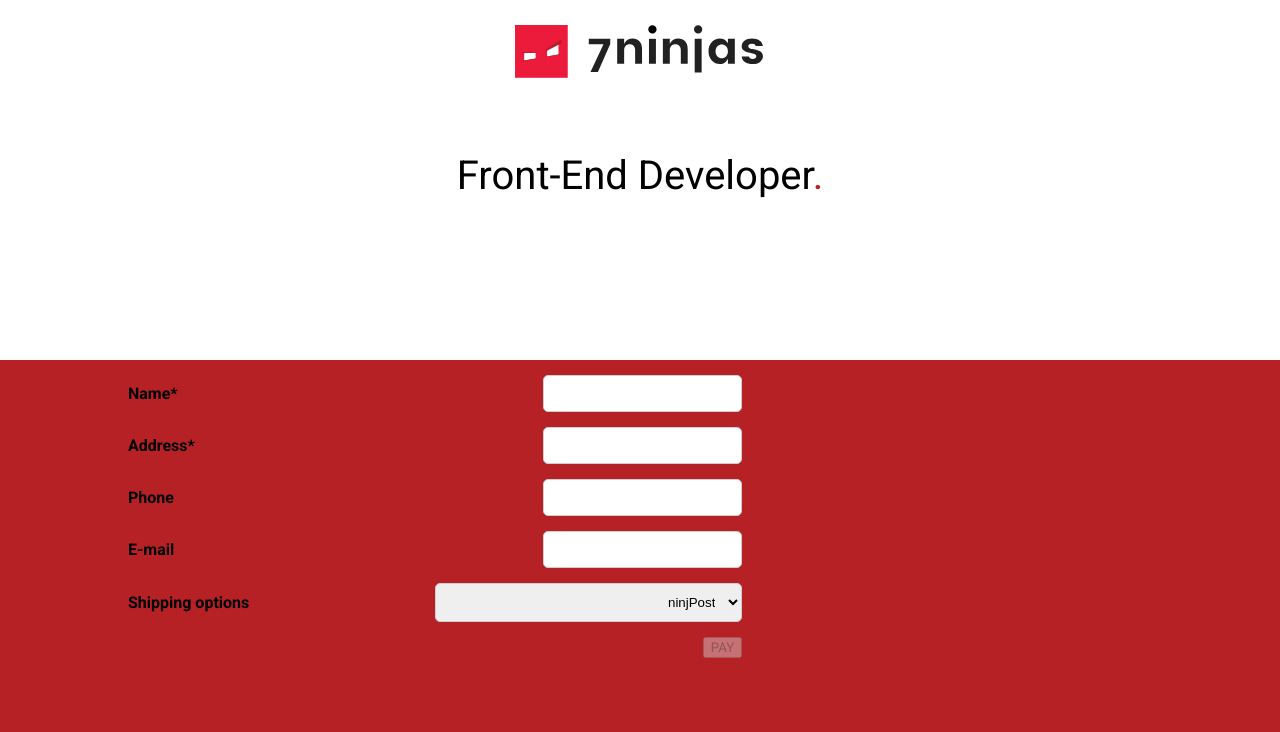
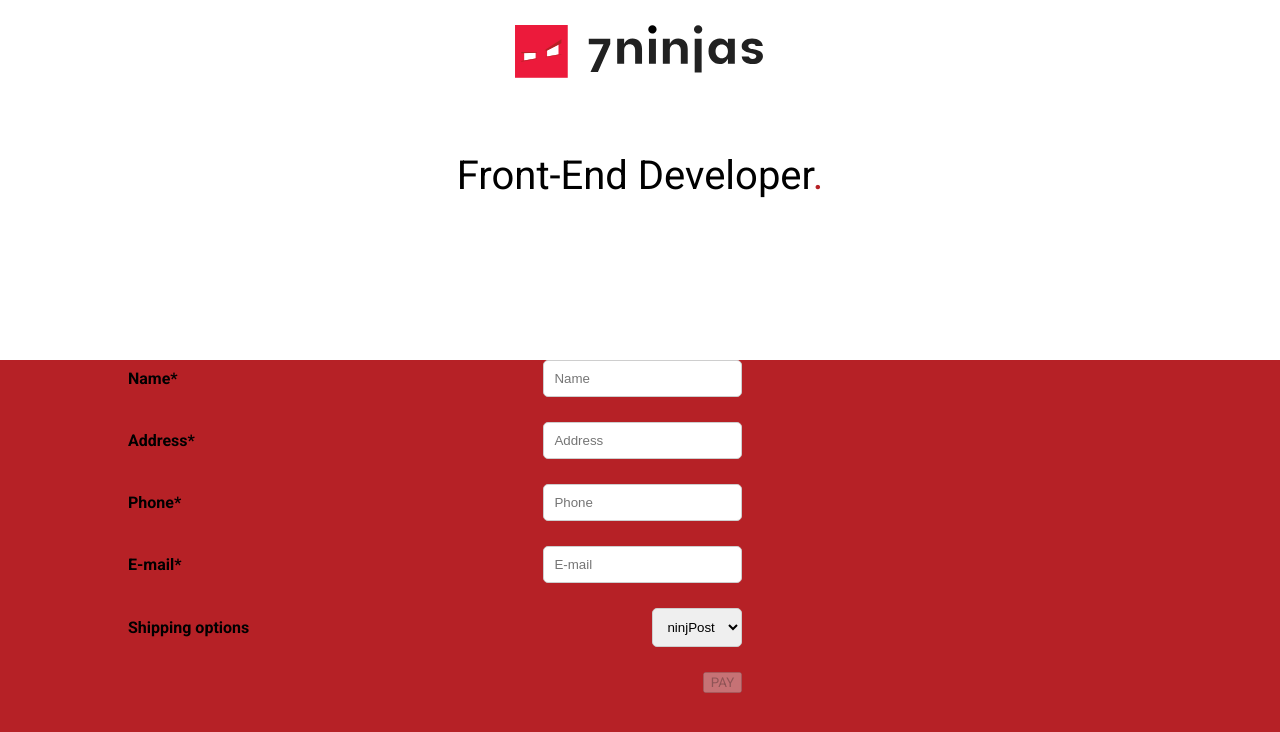
Before and after one commit to SandmanPWNZ/cart, a React (Create React App) app: page /checkout in a window 1280 px wide. Shown: the top 732 px of the page. Built offline with nearby package versions, Linux system fonts and the light colour scheme.

Commit message:
form almost done

```diff
--- a/src/containers/FormField/FormField.js
+++ b/src/containers/FormField/FormField.js
@@ -1,20 +1,47 @@
 import React from 'react';
 
 const FormField = ({
+                       divClass,
                        input,
                        label,
                        type,
-                       meta: {touched, error, warning}
-                   }) => (
-    <div>
-        <label>{label}</label>
-        <div>
-            <input {...input} placeholder={label} type={type}/>
-            {touched &&
-            ((error && <span>{error}</span>) ||
-                (warning && <span>{warning}</span>))}
-        </div>
-    </div>
-);
+                       meta: {touched, error, warning},
+                       required,
+                       children
+                   }) => {
+        // if (type === 'select') {
+        //     debugger
+        // }
+        function handleSelectChange(event) {
+            debugger
+        }
+
+        return (
+            <div className={divClass}>
+                <label>
+                    {label}{required && '*'}
+                </label>
+                <div className={'input'}>
+                    {
+                        type === 'select' ? (
+                            <select onChange={(event) => handleSelectChange(event)} {...input}
+                                    className={(touched && error ? 'error' : undefined)}>
+                                {children}
+                            </select>
+                        ) : (
+
+                            <input {...input} className={(touched && error ? 'error' : undefined)}
+                                   placeholder={label} type={type}/>
+                        )
+                    }
+                    {touched &&
+                    ((error && <span className={'error'}>{error}</span>) ||
+                        (warning && <span className={'warning'}>{warning}</span>))
+                    }
+                </div>
+            </div>
+        )
+    }
+;
 
 export default FormField;
--- a/src/routes/Cart/Cart.js
+++ b/src/routes/Cart/Cart.js
@@ -17,7 +17,7 @@ class Cart extends Component {
     constructor(props) {
         super(props);
         this.state = {
-            cartList: this.props.products,
+            cartList: [],
             loading: true,
             showError: false,
         };
@@ -28,36 +28,33 @@ class Cart extends Component {
     }
 
     //lifecycle functions
-    componentWillMount() {
+    componentDidMount() {
         this.props.fetchProducts();
     }
 
-    componentWillReceiveProps(props) {
-        if (props.error) {
-            this.setState(state => {
-                state.showError = !state.showError;
+    componentDidUpdate(prevProps, context) {
+        if (this.props.error) {
+            this.setState({
+                showError: !this.state.showError
             })
         }
-        this.setState(state => {
-            state.cartList = props.products;
-            state.loading = false;
-        });
+        if (prevProps.products.length !== this.props.products.length) {
+            this.setState({
+                loading: false,
+                cartList: this.props.products
+            });
+        }
     }
 
     // component functions
-    changeQuantity(index, action) {
-        let products = this.state.cartList,
-            quantity = this.state.cartList[index].quantity;
-        products[index].quantity =
-            action === 'plus' ? (
-                quantity + 1
-            ) : (
-                quantity - 1
-            );
+    changeQuantity(index, quantity) {
+        let products = this.state.cartList;
+        products[index].quantity = quantity;
 
         this.setState({
             cartList: products
         });
+        this.props.quantityChanged(index, quantity);
     }
 
     deleteItem(index) {
@@ -69,10 +66,11 @@ class Cart extends Component {
         this.setState({
             cartList: newProducts
         });
+        this.props.productRemoved(index);
     }
 
     closeNotifier() {
-        this.setState(state=>{
+        this.setState(state => {
             state.showError = !state.showError;
         });
     }
--- a/src/routes/Cart/components/ProductItem/ProductItem.js
+++ b/src/routes/Cart/components/ProductItem/ProductItem.js
@@ -11,8 +11,8 @@ class ProductItem extends Component {
         this.deleteItem = this.deleteItem.bind(this);
     };
 
-    handleQuantity(index, action) {
-        this.props.onQuantityChange(index, action);
+    handleQuantity(index, event) {
+        this.props.onQuantityChange(index, event.target.value);
     };
 
     deleteItem(index) {
@@ -20,11 +20,11 @@ class ProductItem extends Component {
     };
 
     render() {
-        let product = this.props.product;
-        let itemIndex = this.props.index;
-        let productImageStyle = {
-            backgroundImage: 'url(' + product.imageUrl + ')'
-        };
+        let product = this.props.product,
+            itemIndex = this.props.index,
+            productImageStyle = {
+                backgroundImage: 'url(' + product.imageUrl + ')'
+            };
         return (
             <li>
                 <div className={'product-image'} style={productImageStyle}>
@@ -41,13 +41,20 @@ class ProductItem extends Component {
                     </div>
                     <div className={'product-price-quantity'}>
                         <div className={'product-quantity'}>
-                            <button disabled={product.quantity === 0}
-                                    onClick={() => this.handleQuantity(itemIndex, 'minus')}>-
-                            </button>
-                            <input type="text" disabled={true} value={product.quantity}/>
-                            <button disabled={product.quantity === 100}
-                                    onClick={() => this.handleQuantity(itemIndex, 'plus')}>+
-                            </button>
+                            {/*<button disabled={product.quantity === 0}*/}
+                            {/*onClick={() => this.handleQuantity(itemIndex, 'minus')}>-*/}
+                            {/*</button>*/}
+                            {/*<input type="text" disabled={true} value={product.quantity}/>*/}
+                            <select name="quantity" id="quantity" onChange={(event)=>this.handleQuantity(itemIndex, event)} value={product.quantity}>
+                                {
+                                    new Array(100).fill(0).map((el, index) => {
+                                        return <option key={index} value={index + 1}>{index + 1}</option>
+                                    })
+                                }
+                            </select>
+                            {/*<button disabled={product.quantity === 100}*/}
+                            {/*onClick={() => this.handleQuantity(itemIndex, 'plus')}>+*/}
+                            {/*</button>*/}
                         </div>
                         <span
                             className={'product-price'}>{`${(product.price * product.quantity).toFixed(2)} €`}</span>
--- a/src/routes/Cart/store/CartTypes.js
+++ b/src/routes/Cart/store/CartTypes.js
@@ -4,6 +4,8 @@ const CONSTANTS = {
     FETCH_PRODUCTS_SUCCESS: 'FETCH_PRODUCTS_SUCCESS',
     FETCH_PRODUCTS_ERROR: 'FETCH_PRODUCTS_ERROR',
     TOTAL_CHANGED: 'TOTAL_CHANGED',
+    DELETE_FROM_CART: 'DELETE_FROM_CART',
+    QUANTITY_CHANGED: 'QUANTITY_CHANGED',
 };
 
 export default CONSTANTS;
--- a/src/routes/Checkout/components/CheckoutForm.js
+++ b/src/routes/Checkout/components/CheckoutForm.js
@@ -3,61 +3,66 @@ import {Field, reduxForm} from 'redux-form';
 
 import './CheckoutForm.scss';
 
-import {required, minLen3, email, exactLen9} from '../../../utils/FormValidate'
+import {required, minLen3, email, exactLen9, num} from '../../../utils/FormValidate'
 import FormField from '../../../containers/FormField';
 
 class CheckoutForm extends Component {
     render() {
-        const {handleSubmit, pristine, reset, submitting, invalid } = this.props;
+        const {handleSubmit, pristine, submitting, invalid} = this.props;
 
         const submit = (values) => console.log(values);
 
         return (
             <form onSubmit={handleSubmit(submit)}>
-                <div className={'row'}>
-                    <label htmlFor="shippingName">Name*</label>
                 <Field id="shippingName"
                        name="shippingName"
+                       divClass={'row'}
+                       label={'Name'}
+                       required={true}
                        component={FormField}
                        validate={[required, minLen3]}
                        type="text"/>
-                </div>
-                <div className="row">
-                    <label htmlFor="shippingAddress">Address*</label>
                 <Field id="shippingAddress"
                        name="shippingAddress"
+                       divClass={'row'}
+                       label={'Address'}
+                       required={true}
                        component={FormField}
                        validate={required}
                        type="text"/>
-                </div>
-                <div className="row">
-                    <label htmlFor="shippingPhone">Phone</label>
                 <Field id="shippingPhone"
                        name="shippingPhone"
+                       divClass={'row'}
+                       label={'Phone'}
+                       required={true}
                        component={FormField}
-                           validate={exactLen9}
+                       validate={[num, exactLen9]}
                        type="text"/>
-                </div>
-                <div className="row">
-                    <label htmlFor="shippingEmail">E-mail</label>
                 <Field id="shippingEmail"
                        name="shippingEmail"
+                       divClass={'row'}
+                       label={'E-mail'}
+                       required={true}
                        component={FormField}
                        validate={[required, email]}
                        type="text"/>
-                </div>
-                <div className="row">
-                    <label htmlFor="email">Shipping options</label>
                 <Field id="shippingOptions"
+                       divClass={'row'}
+                       label={'Shipping options'}
                        name="shippingOptions"
-                           component="select">
+                       component={FormField}
+                       type="select">
                     <option value="ninjPost">ninjPost</option>
                     <option value="D7L">D7L</option>
                     <option value="7post">7post</option>
                 </Field>
+                <div className="shippingPrice">
+                    {
+
+                    }
                 </div>
                 <div className="row checkout">
-                    <button className={'btn'} disabled={invalid || pristine} type="submit">PAY</button>
+                    <button className={'btn'} disabled={invalid || pristine || submitting} type="submit">PAY</button>
                 </div>
             </form>
         );
--- a/src/routes/Checkout/components/CheckoutForm.scss
+++ b/src/routes/Checkout/components/CheckoutForm.scss
@@ -4,27 +4,56 @@ form {
   .row {
     display: flex;
     justify-content: space-between;
-    margin: 15px 0;
+    margin: 25px 0;
     align-items: center;
+
+    &:first-of-type {
+      margin-top: 0;
+    }
+
+    &:last-of-type {
+      margin-bottom: 0;
+    }
 
     label {
       font-weight: 700;
     }
 
     input, select {
-      text-align: right;
       padding: 10px;
       min-width: 50%;
       border-radius: 5px;
       border: 1px solid #cecece;
+
+      &.error {
+        border: 1px solid #B62126;
+      }
 
       &:focus {
         border: 1px solid #3b99ff;
       }
     }
 
-    &.checkout{
+    &.checkout {
       justify-content: flex-end;
+    }
+
+    span {
+      margin-top: 5px;
+      font-size: 0.7rem;
+    }
+
+    span.error {
+      color: #B62126;
+    }
+
+    span.warning {
+      color: #b6b309;
+    }
+
+    .input {
+      display: flex;
+      flex-direction: column;
     }
   }
 }
--- a/src/utils/FormValidate.js
+++ b/src/utils/FormValidate.js
@@ -1,7 +1,8 @@
-export const required = value => (value ? undefined : 'Required');
-export const minLen = min => value => (value && value.length <= min ? undefined : 'Required');
+export const required = value => (value ? undefined : 'This field is required');
+export const num = value => (value && !/^[+0-9]/i.test(value) ? 'Only numbers allowed' : undefined);
+export const minLen = min => value => (value && value.length <= min ? undefined : `Minimum ${min} charecters`);
 export const minLen3 = minLen(3);
-export const exactLen = len => value => (value && value.length === len ? undefined : 'Required');
+export const exactLen = len => value => (value && value.length === len ? undefined : 'This field should be exactly 9 charecters long');
 export const exactLen9 = exactLen(9);
 export const email = value =>
     value && !/^[A-Z0-9._%+-]+@[A-Z0-9.-]+\.[A-Z]{2,4}$/i.test(value)
```
Also changed, not shown: src/routes/Cart/store/CartActions.js (+16 -1 lines), src/routes/Cart/store/CartReducer.js (+14 -0 lines). Lines whose indentation alone changed are shown as unchanged.
